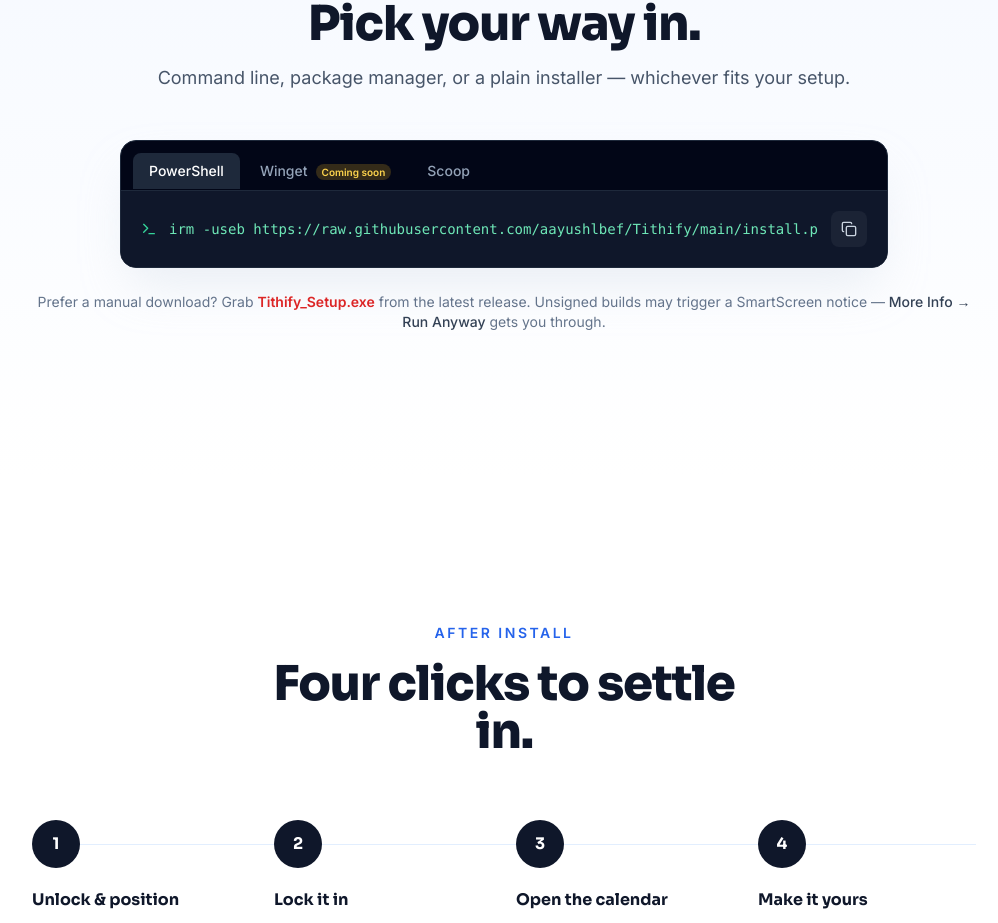
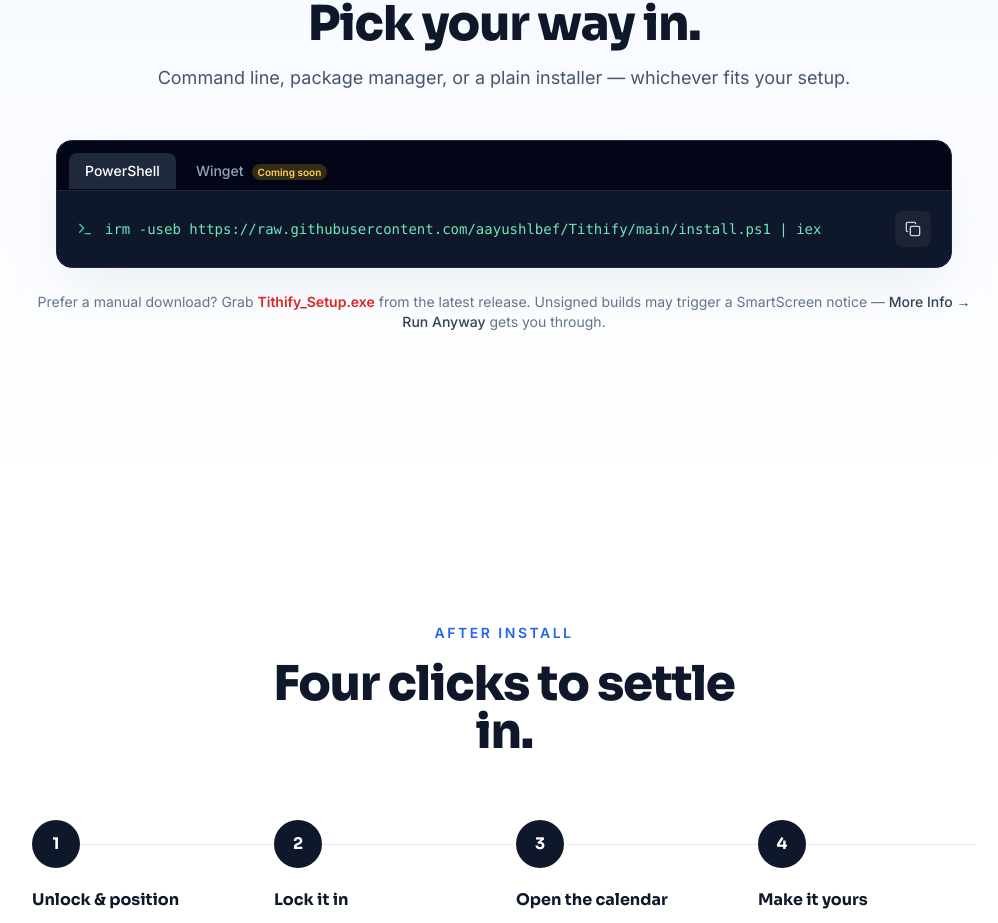
Before and after one commit to aayushlbef/Nepali-Date-Widget, a Next.js app in the folder tithify-site/: page / in a window 1280 px wide. Shown: the part 5558-6481 px from the top of the page, without its empty margins (136-1134 px from the left). Built offline with nearby package versions, Linux system fonts and the light colour scheme.

Commit message:
Updating readme and website

```diff
--- a/tithify-site/components/Install.js
+++ b/tithify-site/components/Install.js
@@ -13,10 +13,6 @@
     label: "Winget",
     cmd: "winget install Aayush.Tithify",
     soon: true,
-  },
-  {
-    label: "Scoop",
-    cmd: "scoop install https://raw.githubusercontent.com/aayushlbef/Tithify/main/tithify.json",
   },
 ];
 
@@ -58,9 +54,7 @@
           whileInView={{ opacity: 1, y: 0 }}
           viewport={{ once: true, margin: "-80px" }}
           transition={{ duration: 0.4, ease: [0.16, 1, 0.3, 1] }}
-          className={`mt-12 mx-auto rounded-2xl bg-slate-950 border border-slate-800 text-left shadow-2xl shadow-slate-300/40 overflow-hidden transition-[max-width] duration-300 ease-out ${
-            tab === 2 ? "max-w-5xl" : "max-w-3xl"
-          }`}
+          className="mt-12 mx-auto max-w-4xl rounded-2xl bg-slate-950 border border-slate-800 text-left shadow-2xl shadow-slate-300/40 overflow-hidden"
         >
           <div className="flex items-center gap-1 px-3 pt-3">
             {OPTIONS.map((o, i) => (
```
Also changed, not shown: 1 other file (tests, documents, lock files or other folders).
